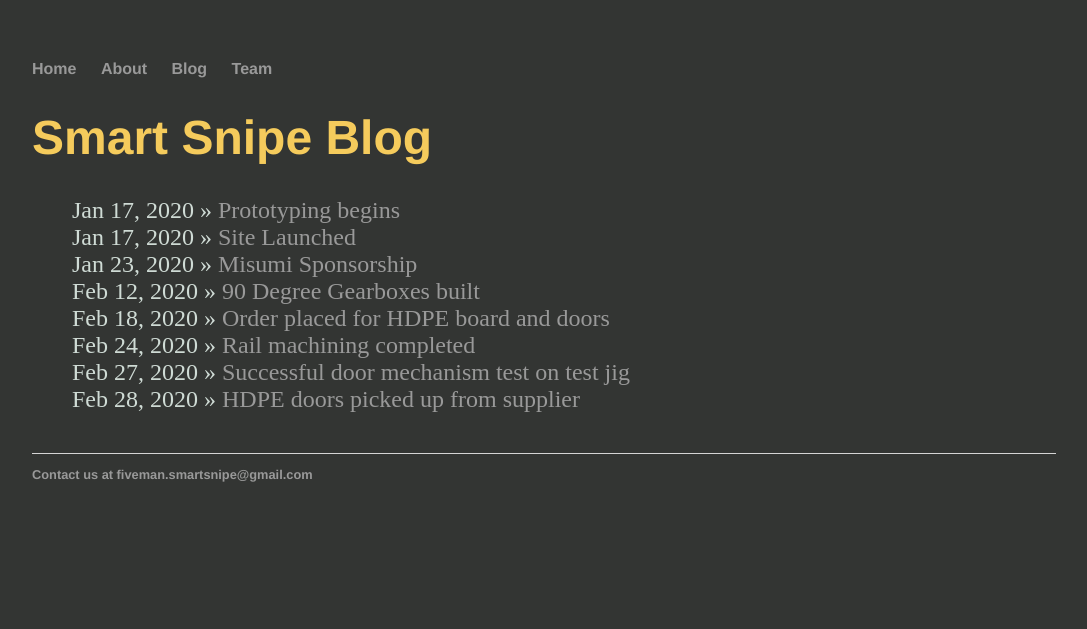
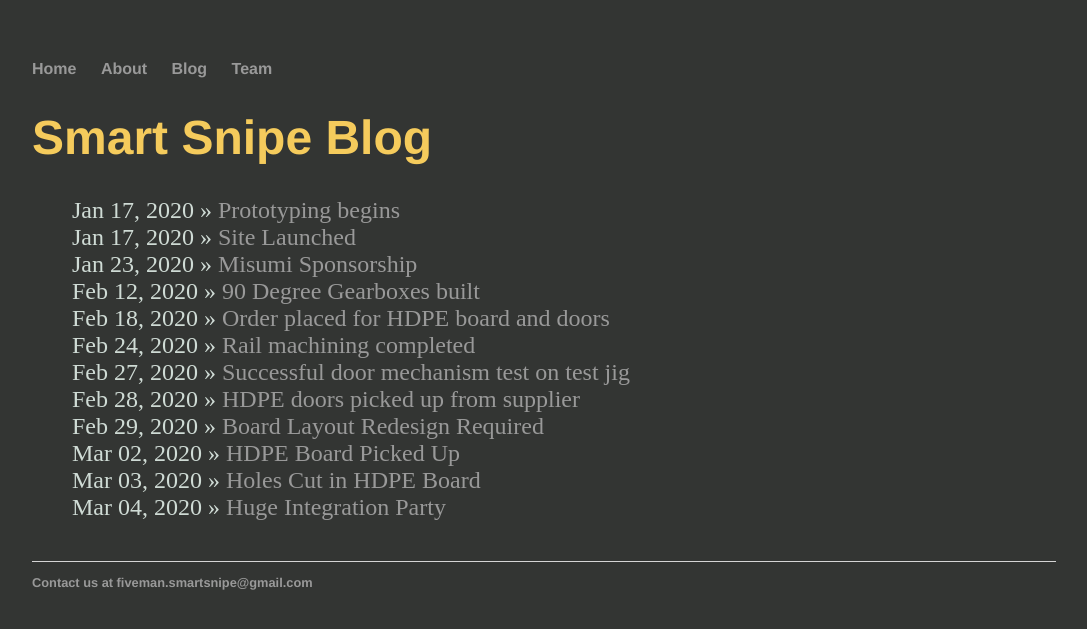
Before and after one commit to SmartSnipe/SmartSnipe.github.io, a Jekyll site: the page built from blog/index.html, in a window 1280 px wide. Shown: the top 629 px of the page, without its empty margins (96-1183 px from the left). Built offline with Jekyll 4.4.1, drawn with Linux system fonts in a browser that asks for light colours.

Commit message:
Add more posts

```diff
--- a/blog/index.html
+++ b/blog/index.html
@@ -13,4 +13,9 @@ title: Smart Snipe Blog
 		<li><span>Feb 24, 2020</span> » <a href="2020-02-24-machining-complete.html">Rail machining completed</a>
 		<li><span>Feb 27, 2020</span> » <a href="2020-02-27-test-jig.html">Successful door mechanism test on test jig</a>
 		<li><span>Feb 28, 2020</span> » <a href="2020-02-28-door-picked-up.html">HDPE doors picked up from supplier</a>
+
+		<li><span>Feb 29, 2020</span> » <a href="2020-02-29-redesign-required.html">Board Layout Redesign Required</a>
+		<li><span>Mar 02, 2020</span> » <a href="2020-03-02-board-received.html">HDPE Board Picked Up</a>
+		<li><span>Mar 03, 2020</span> » <a href="2020-03-03-holes-cut.html">Holes Cut in HDPE Board</a>
+		<li><span>Mar 04, 2020</span> » <a href="2020-03-04-integration-party.html">Huge Integration Party</a>
 	</ul>
```
Also changed, not shown: blog/2020-02-29-redesign-required.html (added, +15 -0 lines), blog/2020-03-02-board-received.html (added, +11 -0 lines), Assets/door-pickup.jpg (added), Assets/redesign.jpg (added), blog/2020-03-03-holes-cut.html (added), blog/2020-03-04-integration-party.html (added), 1 other file.
